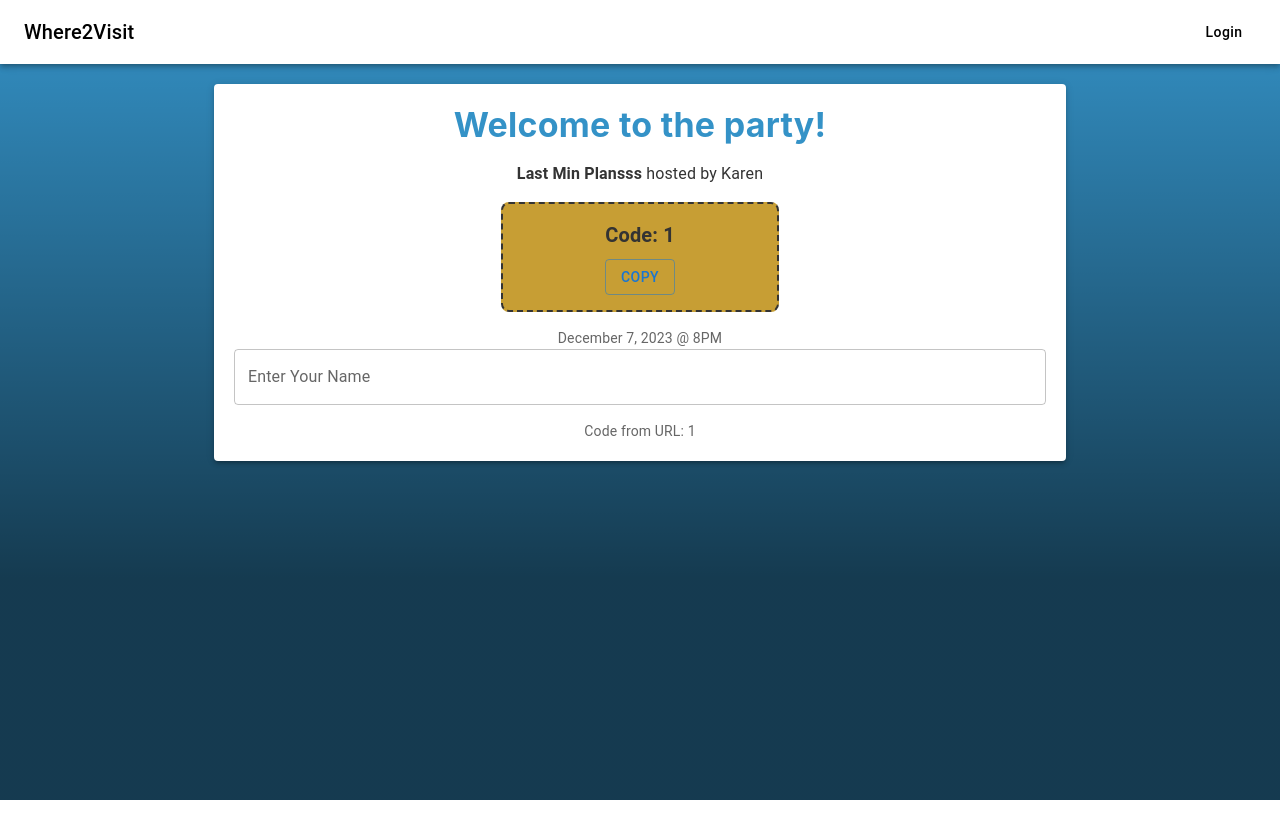
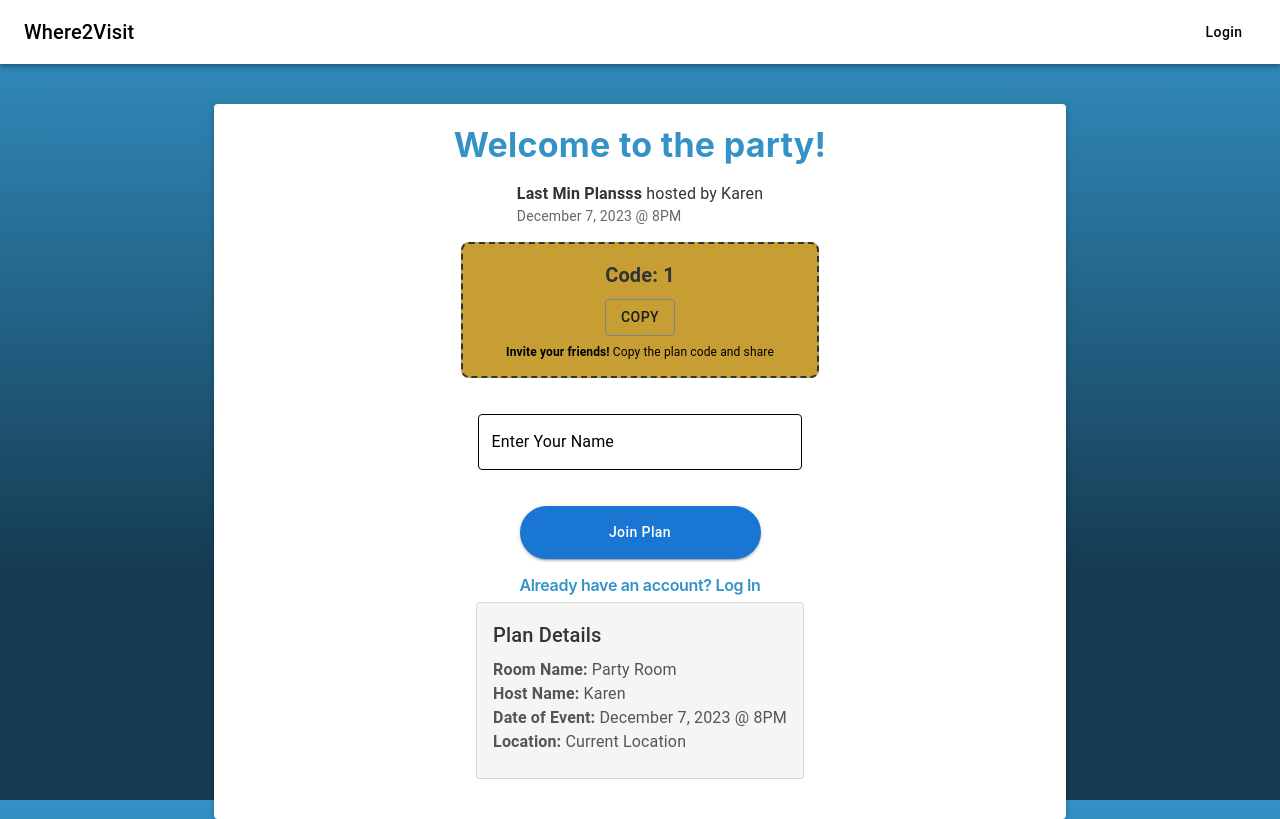
Before and after one commit to kesia-dev/where2visit, a React (Create React App) app in the folder frontend/: page /join-plan/1 in a window 1280 px wide. Built offline with nearby package versions, Linux system fonts and the light colour scheme.

Commit message:
Modify join plan component

```diff
--- a/frontend/src/component/Instructions.js
+++ b/frontend/src/component/Instructions.js
@@ -1,5 +1,7 @@
-import React from 'react';
+import React, { useState } from 'react';
 import { CardContent, Typography, Button, Box, Input } from '@mui/material';
+import JoinPlan from './JoinPlan';
+import { useNavigate } from 'react-router-dom';
 
 const Instructions = () => {
   const steps = [
@@ -33,6 +35,13 @@ const Instructions = () => {
   ];
 
   const [step, setStep] = React.useState(0);
+  const navigate = useNavigate();
+  const [enteredCode, setEnteredCode] = useState('');
+  const [isCodeValid, setIsCodeValid] = useState(false);
+
+  const handleCodeChange = (event) => {
+    setEnteredCode(event.target.value);
+  };
 
   const handleNext = () => {
     setStep((prevStep) => (prevStep < steps.length - 1 ? prevStep + 1 : prevStep));
@@ -40,6 +49,11 @@ const Instructions = () => {
 
   const handleSkip = () => {
     setStep(4); // Skip to the last step
+  };
+
+  const handleJoinPlan = () => {
+    // Navigate to the JoinPlan component using React Router
+    navigate(`/join-plan/${enteredCode}`); // You can replace '/join-plan' with the actual route path
   };
 
   return (
@@ -124,6 +138,8 @@ const Instructions = () => {
             <Input
               placeholder={steps[step].text}
               disableUnderline
+              value={enteredCode}
+              onChange={handleCodeChange}
               sx={{
                 fontFamily: 'Inter',
                 fontSize: '18px', // Adjust the font size as needed
@@ -135,8 +151,16 @@ const Instructions = () => {
               }}
             />
           </Box>
-          <Button variant="contained" color="primary" onClick={handleNext} sx={{ marginTop: 2, borderRadius: '100px', textTransform: 'none', minWidth: '15vw' }}>
+          {/* Join Plan button for Step 5 */}
+          <Button
+            variant="contained"
+            color="primary"
+            onClick={handleJoinPlan}
+            sx={{ marginTop: 2, borderRadius: '100px', textTransform: 'none', minWidth: '15vw' }}
+          >
             {steps[step].buttonLabel2}
+            {/* Conditionally render JoinPlan based on code validation */}
+            {isCodeValid && <JoinPlan enteredCode={enteredCode} />}
           </Button>
 
           {/* Additional images and texts for Step 5 */}
@@ -152,7 +176,7 @@ const Instructions = () => {
               lineHeight="34px"
               letterSpacing="0.36px"
               sx={{
-                width: '100%', // Set to 100%
+                width: '100%',
                 height: '34px',
                 background: 'rgba(52, 146, 199, 1)',
                 color: 'white',
--- a/frontend/src/component/JoinPlan.js
+++ b/frontend/src/component/JoinPlan.js
@@ -1,24 +1,58 @@
 import React, { useState } from 'react';
 import { useParams } from 'react-router-dom';
-import { Typography, Button, TextField, Container, Paper, Box } from '@mui/material';
+import { Typography, Button, TextField, Container, Paper, Box, useMediaQuery } from '@mui/material';
 import copy from 'clipboard-copy';
+import PlanDetails from './PlanDetails';
+
+const roomName = 'Party Room';
+const hostName = 'Karen';
+const dateOfEvent = 'December 7, 2023 @ 8PM';
+const location = 'Current Location';
 
 const JoinPlan = () => {
   // Access the 'code' parameter from the URL
   const { code } = useParams();
 
-  // Now 'code' contains the value from the URL
+  // 'code' contains the value from the URL
 
   const [userName, setUserName] = useState('');
+  const isSmallScreen = useMediaQuery('(max-width:767px)');
+
+  const [copyFeedback, setCopyFeedback] = useState('');
 
   const handleCopyClick = () => {
-    // Copy the code to the clipboard
-    copy(code);
+    try {
+      // Attempt to copy the code to the clipboard
+      copy(code);
+      setCopyFeedback('Plan code copied to clipboard!');
+    } catch (error) {
+      console.error('Error copying to clipboard:', error);
+      setCopyFeedback('Error copying to clipboard');
+    }
+
+    // Clear the feedback after a short delay
+    setTimeout(() => {
+      setCopyFeedback('');
+    }, 2000);
+  };
+
+  const handleShareClick = () => {
+    if (navigator.share) {
+      navigator.share({
+        title: 'Join the Party',
+        text: `Join the party with code: ${code}`,
+        url: window.location.href,
+      })
+        .then(() => console.log('Successfully shared'))
+        .catch((error) => console.error('Error sharing:', error));
+    } else {
+      alert(`Share the code: ${code}`);
+    }
   };
 
   return (
     <Container component="main" maxWidth="md">
-      <Paper elevation={3} sx={{ padding: '20px', display: 'flex', flexDirection: 'column', alignItems: 'center', marginTop: '20px' }}>
+      <Paper elevation={3} sx={{ padding: '20px', display: 'flex', flexDirection: 'column', alignItems: 'center', marginTop: '40px' }}>
         {/* Welcome message */}
         <Typography
           variant="h4"
@@ -30,7 +64,7 @@ const JoinPlan = () => {
             color: 'rgba(52, 146, 199, 1)',
           }}
         >
-          Welcome to the party!
+          <strong>Welcome to the party!</strong>
         </Typography>
 
         {/* Additional details about the event */}
@@ -38,9 +72,12 @@ const JoinPlan = () => {
           <Typography variant="body1" sx={{ fontSize: '16px', color: '#333' }}>
             <strong>Last Min Plansss</strong> hosted by Karen
           </Typography>
+          <Typography variant="body2" sx={{ fontSize: '14px', color: '#666' }}>
+            December 7, 2023 @ 8PM
+          </Typography>
         </Box>
 
-        {/* Yellow box with code details and copy button */}
+        {/* Yellow box with code details and copy/share button */}
         <Box
           sx={{
             backgroundColor: '#C79E34',
@@ -49,7 +86,7 @@ const JoinPlan = () => {
             display: 'flex',
             flexDirection: 'column',
             alignItems: 'center',
-            width: '30%', // Adjusted width
+            width: '40%',
             border: '2px dashed #333',
             mb: 2,
           }}
@@ -57,29 +94,98 @@ const JoinPlan = () => {
           <Typography variant="h6" sx={{ fontWeight: 600, color: '#333', mb: 1 }}>
             Code: {code}
           </Typography>
-          <Button variant="outlined" color="primary" onClick={handleCopyClick}>
-            Copy
-          </Button>
+          {isSmallScreen ? (
+            <>
+              <Button
+                variant="outlined"
+                style={{ color: '#1C1C1C' }}
+                onClick={handleShareClick}
+              >
+                Share
+              </Button>
+              <Typography variant="body2" sx={{ fontSize: '12px', color: 'black', mt: 1 }}>
+                Click share to invite your friends
+              </Typography>
+            </>
+          ) : (
+            <>
+              <Button
+                variant="outlined"
+                style={{ color: '#1C1C1C' }}
+                onClick={handleCopyClick}
+              >
+                Copy
+              </Button>
+              <Typography variant="body2" sx={{ fontSize: '12px', color: 'black', mt: 1 }}>
+                <strong>Invite your friends!</strong> Copy the plan code and share
+              </Typography>
+              {copyFeedback && (
+                <Typography variant="body2" sx={{ fontSize: '14px', color: 'black', mt: 1 }}>
+                  {copyFeedback}
+                </Typography>
+              )}
+            </>
+          )}
         </Box>
-
-        <Typography variant="body2" sx={{ fontSize: '14px', color: '#666' }}>
-            December 7, 2023 @ 8PM
-          </Typography>
 
         {/* Text box for the user to enter their name */}
         <TextField
           label="Enter Your Name"
           variant="outlined"
-          fullWidth
           value={userName}
           onChange={(e) => setUserName(e.target.value)}
-          sx={{ mb: 2 }}
+          sx={{
+            mb: 2,
+            width: '40%',
+            marginTop: '20px',
+            '& label': {
+              color: 'black', // Set label color to black
+            },
+            '& fieldset': {
+              borderColor: 'black', // Set border color to black
+            },
+          }}
         />
 
         {/* Additional details about the event */}
-        <Typography variant="body2" sx={{ fontSize: '14px', color: '#666' }}>
-          Code from URL: {code}
-        </Typography>
+        <div>
+          <Button
+            variant="contained"
+            color="primary"
+            sx={{
+              width: '241px',
+              height: '53px',
+              padding: '16px 32px 16px 32px',
+              borderRadius: '100px',
+              textTransform: 'none',
+              marginTop: '20px',
+            }}
+          >
+            Join Plan
+          </Button>
+        </div>
+        <Button
+          variant="text"
+          align="center"
+          className="login"
+          sx={{
+            fontFamily: 'Inter',
+            fontSize: '16px',
+            fontWeight: 600,
+            lineHeight: '21px',
+            letterSpacing: '-0.32px',
+            textAlign: 'center',
+            color: '#3492C7',
+            textTransform: 'none',
+            marginTop: '10px',
+          }}
+        >
+          Already have an account? Log In
+        </Button>
+
+        {/* Plan details card */}
+        <PlanDetails roomName={roomName} hostName={hostName} dateOfEvent={dateOfEvent} location={location} />
+
       </Paper>
     </Container>
   );
--- /dev/null
+++ b/frontend/src/component/PlanDetails.js
@@ -0,0 +1,28 @@
+import React from 'react';
+import { Card, CardContent, Typography } from '@mui/material';
+
+const PlanDetailsCard = ({ roomName, hostName, dateOfEvent, location }) => {
+  return (
+    <Card variant="outlined" sx={{ marginBottom: '20px', backgroundColor: '#f5f5f5' }}>
+      <CardContent>
+        <Typography variant="h6" gutterBottom sx={{ color: '#333' }}>
+          Plan Details
+        </Typography>
+        <Typography variant="body1" sx={{ color: '#555' }}>
+          <strong>Room Name:</strong> {roomName}
+        </Typography>
+        <Typography variant="body1" sx={{ color: '#555' }}>
+          <strong>Host Name:</strong> {hostName}
+        </Typography>
+        <Typography variant="body1" sx={{ color: '#555' }}>
+          <strong>Date of Event:</strong> {dateOfEvent}
+        </Typography>
+        <Typography variant="body1" sx={{ color: '#555' }}>
+          <strong>Location:</strong> {location}
+        </Typography>
+      </CardContent>
+    </Card>
+  );
+};
+
+export default PlanDetailsCard;
```
Also changed, not shown: frontend/src/component/SignInPage.js.js (deleted, +0 -24 lines). Lines whose indentation alone changed are shown as unchanged.
